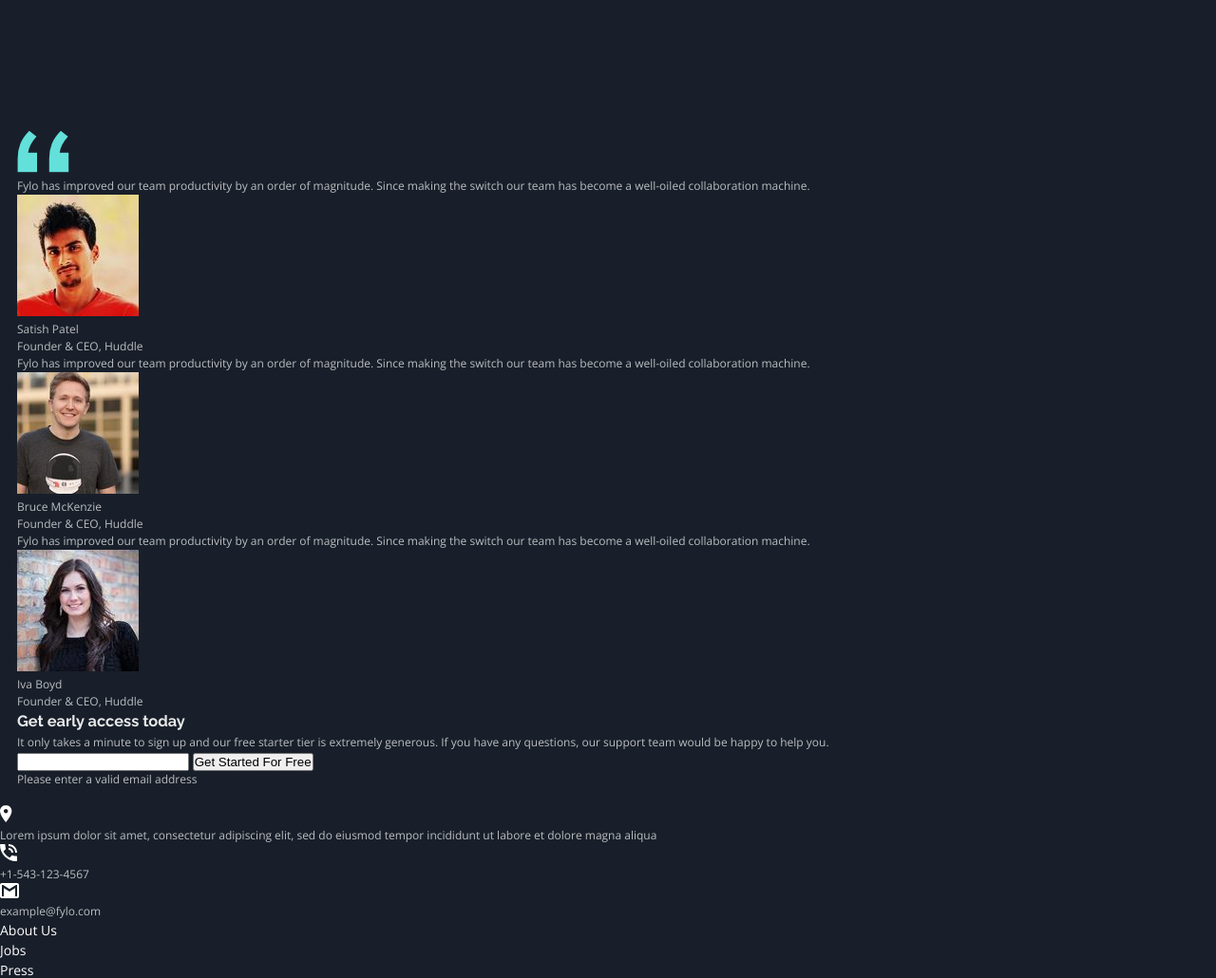
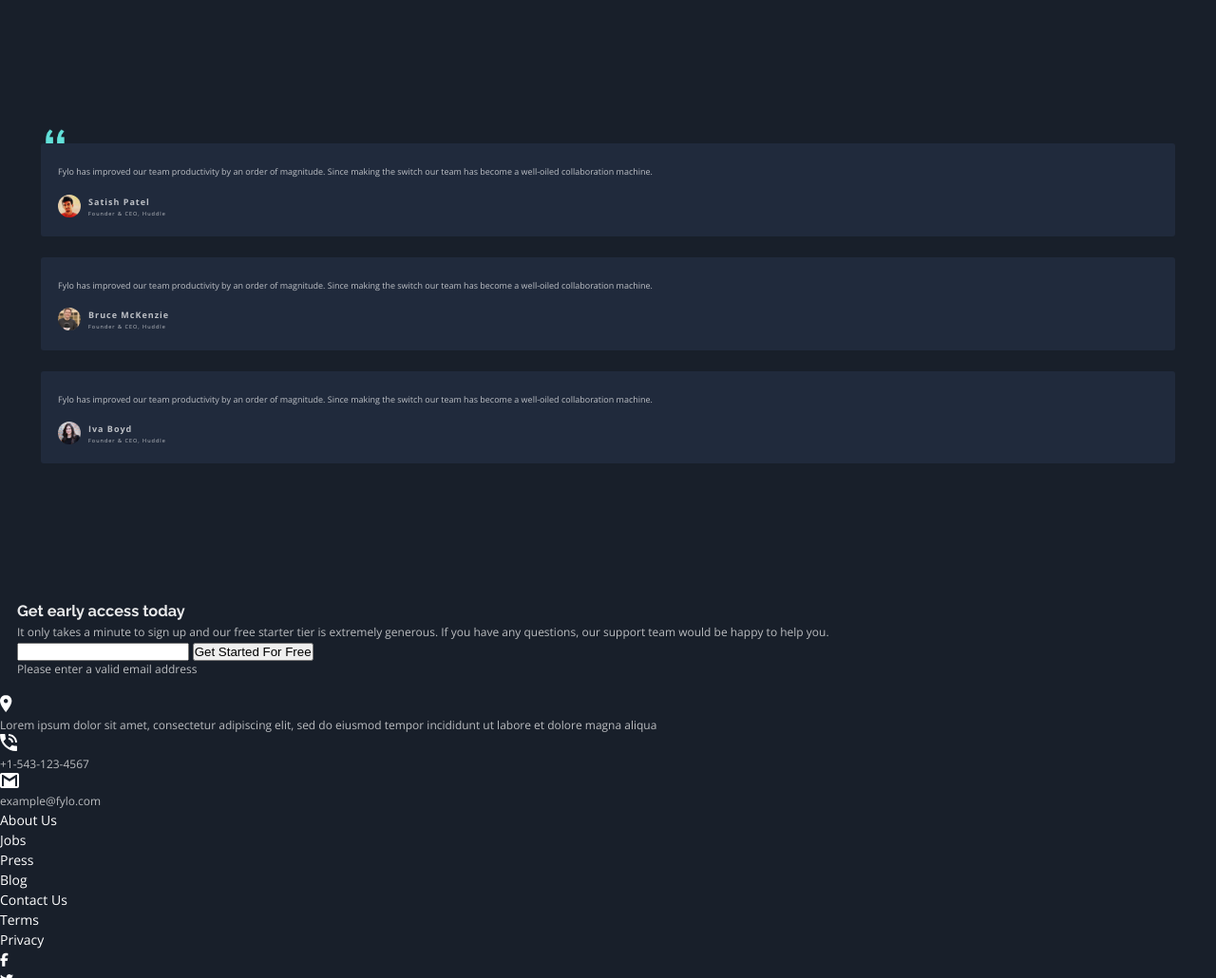
Before and after one commit to jpzs444/fylo-dark-theme-landing-page, a plain HTML site: page index.html in a window 1280 px wide. Shown: the part 3143-4173 px from the top of the page at 95% size. Drawn offline with nearby package versions, Linux system fonts and the light colour scheme.

Commit message:
✨ feat: add styles for testimonials section

```diff
--- a/css/styles.css
+++ b/css/styles.css
@@ -241,7 +241,59 @@ main {
 }
 
 .testimonials {
-    margin-top: 140px;
+    background-image: url("../images/bg-quotes.png");
+    background-position: 30px 7px;
+    background-repeat: no-repeat;
+    background-size: 20px 16px;
+    margin-top: 132px;
+}
+
+.testimonials__list {
+    display: grid;
+    grid-template-rows: repeat(3, 1fr);
+    line-height: 1.8;
+}
+
+.testimonials__list p {
+    font-size: 9px;
+}
+
+.testimonials__item {
+    background-color: var(--darkBlueTestimonials);
+    border-radius: 3px;
+    margin: 22px 25px 0px;
+    padding: 22px 18px 14px;
+}
+
+.testimonials__user {
+    display: flex;
+    line-height: 1.6;
+    margin-top: 15px;
+}
+
+.testimonials__user-img {
+    width: 24px;
+    height: auto;
+    border-radius: 50%;
+}
+
+.testimonials__user-info {
+    line-height: 1.8;
+    margin-left: 0.5rem;
+}
+
+.testimonials__user-info p:last-child {
+    letter-spacing: 1px;
+    font-size: 5.5px;
+}
+
+.testimonials__user-name {
+    letter-spacing: 1px;
+    font-weight: var(--fontWeightBold);
+}
+
+.cta {
+    margin-top: 9rem;
 }
 
 /* Footer */
--- a/index.html
+++ b/index.html
@@ -112,11 +112,11 @@
             <!-- Main Additional Information End -->
             <!-- Main Testimonials Start -->
             <section class="testimonials">
-                <div class="testimonials__img-container">
+                <!-- <div class="testimonials__img-container">
                     <img class="testimonials__img-quotes" src="images/bg-quotes.png" alt="quotation mark image">
-                </div>
+                </div> -->
                 <ul class="testimonials__list">
-                    <li>
+                    <li class="testimonials__item">
                         <p>
                             Fylo has improved our team productivity by an order of magnitude. Since making the switch our team has
                             become a well-oiled collaboration machine.
@@ -126,12 +126,12 @@
                                 <img class="testimonials__user-img" src="images/profile-1.jpg" alt="Satish Patel image">
                             </div>
                             <div class="testimonials__user-info">
-                                <p>Satish Patel</p>
-                                <p>Founder & CEO, Huddle</p>
+                                <p class="testimonials__user-name">Satish Patel</p>
+                                <p class="testimonials__user-position">Founder & CEO, Huddle</p>
                             </div>
                         </div>
                     </li>
-                    <li>
+                    <li class="testimonials__item">
                         <p>
                             Fylo has improved our team productivity by an order of magnitude. Since making the switch our team has
                             become a well-oiled collaboration machine.
@@ -141,12 +141,12 @@
                                 <img class="testimonials__user-img" src="images/profile-2.jpg" alt="Bruce Mckenzie image">
                             </div>
                             <div class="testimonials__user-info">
-                                <p>Bruce McKenzie</p>
-                                <p>Founder & CEO, Huddle</p>
+                                <p class="testimonials__user-name">Bruce McKenzie</p>
+                                <p class="testimonials__user-position">Founder & CEO, Huddle</p>
                             </div>
                         </div>
                     </li>
-                    <li>
+                    <li class="testimonials__item">
                         <p>
                             Fylo has improved our team productivity by an order of magnitude. Since making the switch our team has
                             become a well-oiled collaboration machine.
@@ -156,8 +156,8 @@
                                 <img class="testimonials__user-img" src="images/profile-3.jpg" alt="Iva Boyd image">
                             </div>
                             <div class="testimonials__user-info">
-                                <p>Iva Boyd</p>
-                                <p>Founder & CEO, Huddle</p>
+                                <p class="testimonials__user-name">Iva Boyd</p>
+                                <p class="testimonials__user-position">Founder & CEO, Huddle</p>
                             </div>
                         </div>
                     </li>
```
